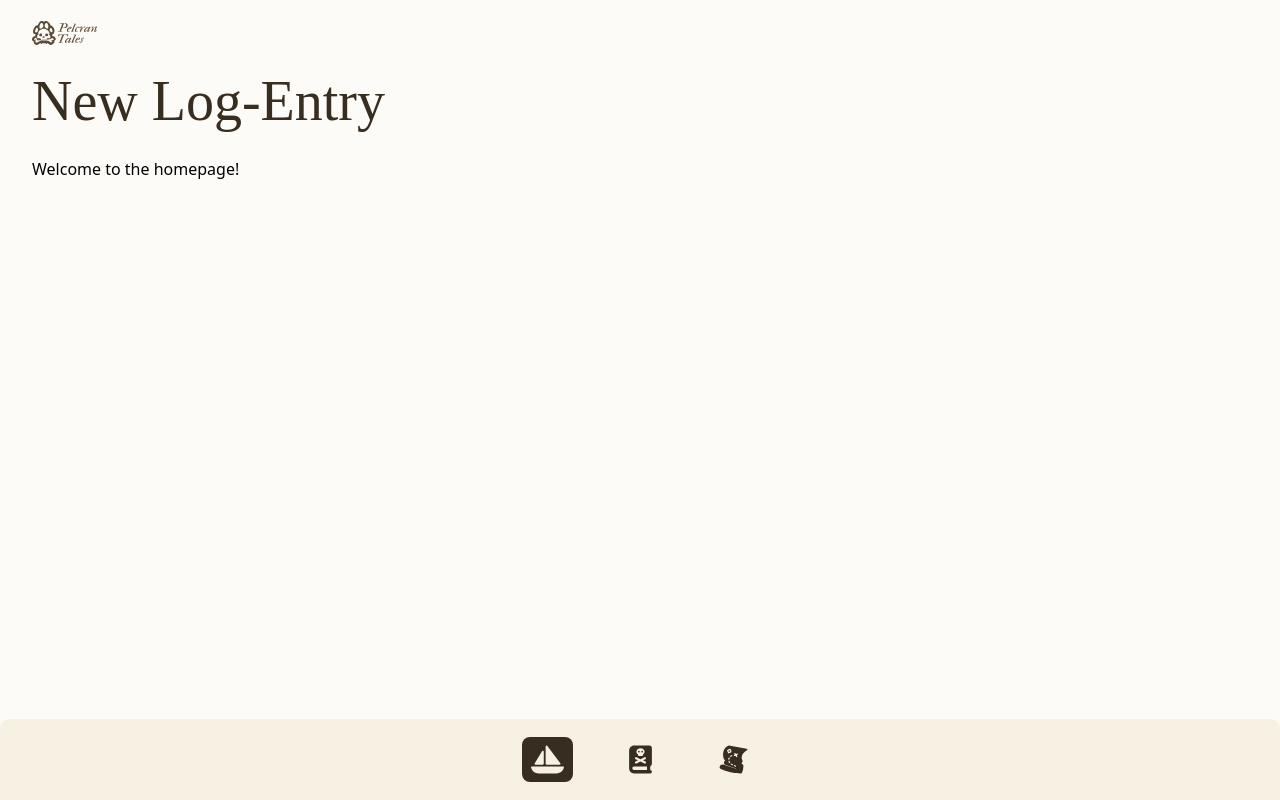
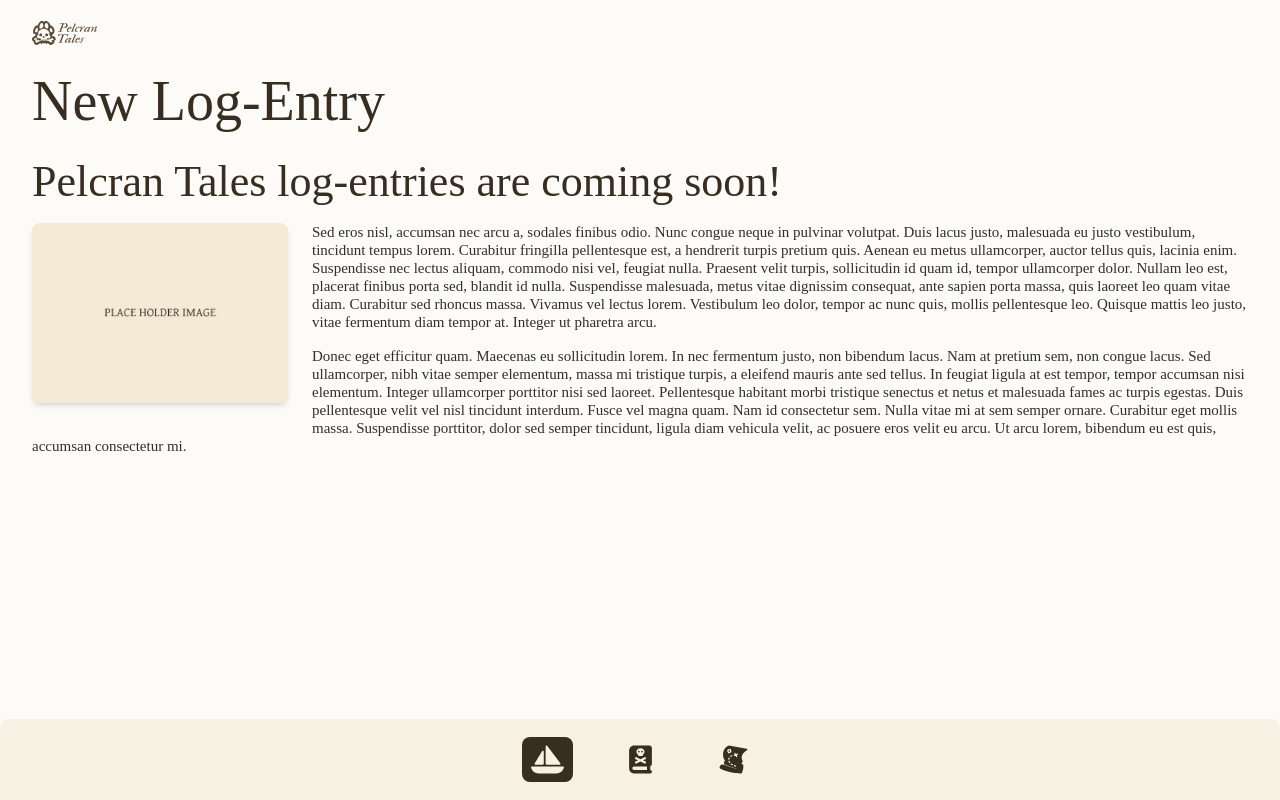
Before and after one commit to Pelcran-Tales/pelcran-tales-app, a React (Vite) app: page / in a window 1280 px wide. Built offline with nearby package versions, Linux system fonts and the light colour scheme.

Commit message:
Homepage content update

```diff
--- a/src/pages/Home.jsx
+++ b/src/pages/Home.jsx
@@ -1,6 +1,7 @@
 import React from 'react';
 import Header from '../components/Header';
 import PageWrapper from '../components/PageWrapper';
+import placeholderImg from '../assets/placeholder.jpg';
 
 const Home = () => {
   return (
@@ -8,7 +9,29 @@ const Home = () => {
       <Header title="New Log-Entry" />
 
       <main>
-        <p>Welcome to the homepage!</p>
+        {/* H2 subtitle */}
+        <h2 className="font-heading text-h2 text-primaryText mb-4 md:text-h2-md lg:text-h2-lg">
+          Pelcran Tales log-entries are coming soon!
+        </h2>
+
+        {/* Image floated on medium+ screens */}
+        <img
+          src={placeholderImg}
+          alt="Placeholder"
+          className="w-full md:w-64 md:float-left md:mr-6 mb-4 rounded-lg shadow-md"
+        />
+
+        {/* Page content */}
+        <p className="font-body text-body text-bodyText mb-4">
+          Sed eros nisl, accumsan nec arcu a, sodales finibus odio. Nunc congue neque in pulvinar volutpat. Duis lacus justo, malesuada eu justo vestibulum, tincidunt tempus lorem. Curabitur fringilla pellentesque est, a hendrerit turpis pretium quis. Aenean eu metus ullamcorper, auctor tellus quis, lacinia enim. Suspendisse nec lectus aliquam, commodo nisi vel, feugiat nulla. Praesent velit turpis, sollicitudin id quam id, tempor ullamcorper dolor. Nullam leo est, placerat finibus porta sed, blandit id nulla. Suspendisse malesuada, metus vitae dignissim consequat, ante sapien porta massa, quis laoreet leo quam vitae diam. Curabitur sed rhoncus massa. Vivamus vel lectus lorem. Vestibulum leo dolor, tempor ac nunc quis, mollis pellentesque leo. Quisque mattis leo justo, vitae fermentum diam tempor at. Integer ut pharetra arcu.
+        </p>
+
+        <p className="font-body text-body text-bodyText">
+          Donec eget efficitur quam. Maecenas eu sollicitudin lorem. In nec fermentum justo, non bibendum lacus. Nam at pretium sem, non congue lacus. Sed ullamcorper, nibh vitae semper elementum, massa mi tristique turpis, a eleifend mauris ante sed tellus. In feugiat ligula at est tempor, tempor accumsan nisi elementum. Integer ullamcorper porttitor nisi sed laoreet. Pellentesque habitant morbi tristique senectus et netus et malesuada fames ac turpis egestas. Duis pellentesque velit vel nisl tincidunt interdum. Fusce vel magna quam. Nam id consectetur sem. Nulla vitae mi at sem semper ornare. Curabitur eget mollis massa. Suspendisse porttitor, dolor sed semper tincidunt, ligula diam vehicula velit, ac posuere eros velit eu arcu. Ut arcu lorem, bibendum eu est quis, accumsan consectetur mi.
+        </p>
+
+        {/* Clear float so anything below starts full width */}
+        <div className="clear-both" />
       </main>
     </PageWrapper>
   );
```
Also changed, not shown: src/assets/placeholder.jpg (added).
